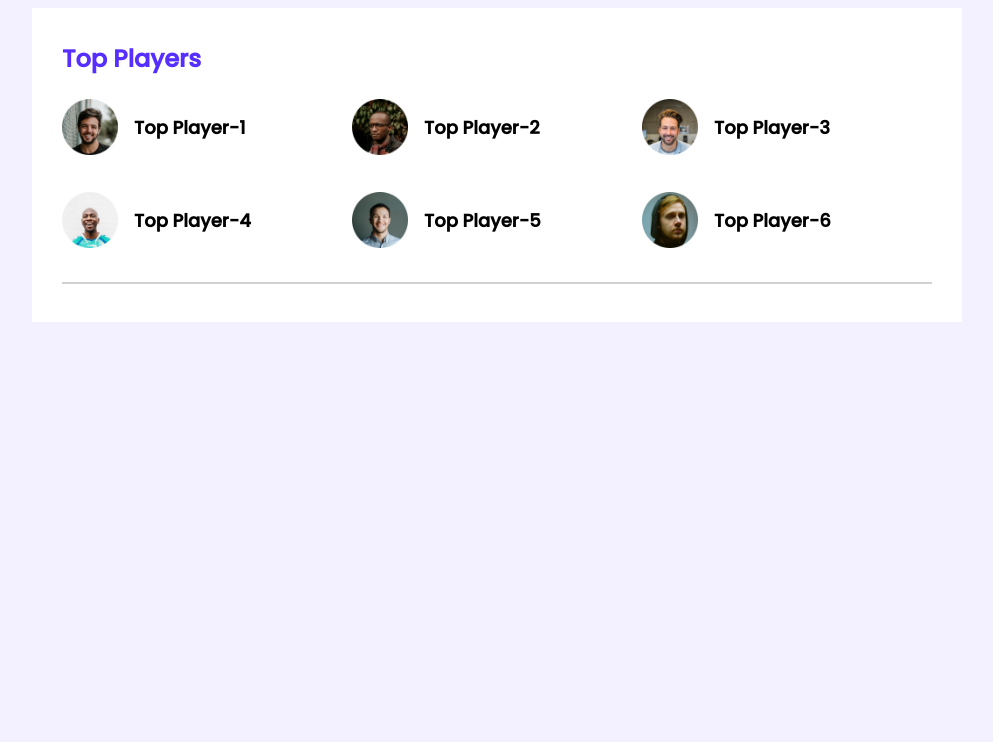
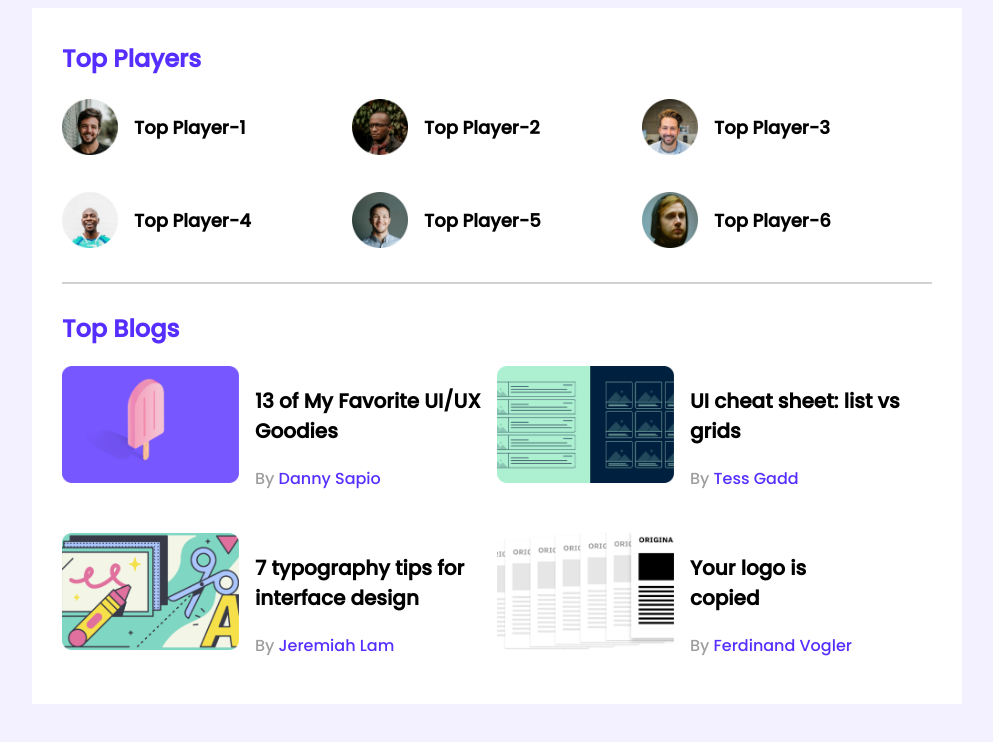
Before and after one commit to mahmudahasan/leader-board-css3-old, a plain HTML site: page index.html in a window 1280 px wide. Shown: the whole page, without its empty margins (143-1136 px from the left). Drawn offline with Linux system fonts and the light colour scheme; a web font is replaced by a local one.

Commit message:
top blog added

```diff
--- a/index.html
+++ b/index.html
@@ -48,6 +48,47 @@
                 </div>
             </div>
             <hr>
+            <div class="top-blogs">
+                <h2 class="section-title">Top Blogs</h2>
+                <div class="blogs">
+                     <article class="blog">
+                         <div class="thumbnail">
+                             <img src="images/blogs/blog-1.png" alt="">
+                         </div>
+                         <div class="blog-info">
+                             <h3 class="blog-title">13 of My Favorite UI/UX Goodies</h3>
+                             <p class="blog-author">By <a href="">Danny Sapio</a></p>
+                         </div>
+                     </article>
+                     <article class="blog">
+                         <div class="thumbnail">
+                             <img src="images/blogs/blog-2.png" alt="">
+                         </div>
+                         <div class="blog-info">
+                             <h3 class="blog-title">UI cheat sheet: list vs grids</h3>
+                             <p class="blog-author">By <a href="">Tess Gadd</a></p>
+                         </div>
+                     </article>
+                     <article class="blog">
+                         <div class="thumbnail">
+                             <img src="images/blogs/blog-3.png" alt="">
+                         </div>
+                         <div class="blog-info">
+                             <h3 class="blog-title">7 typography tips for interface design</h3>
+                             <p class="blog-author">By <a href="">Jeremiah Lam</a></p>
+                         </div>
+                     </article>
+                     <article class="blog">
+                         <div class="thumbnail">
+                             <img src="images/blogs/blog-4.png" alt="">
+                         </div>
+                         <div class="blog-info">
+                             <h3 class="blog-title">Your logo is <br>copied</h3>
+                             <p class="blog-author">By <a href="">Ferdinand Vogler</a></p>
+                         </div>
+                     </article>
+                </div>
+            </div>
         </section>
     </main>
 </body>
--- a/styles/style.css
+++ b/styles/style.css
@@ -17,6 +17,7 @@ main {
 }
 hr {
   border: 1px solid #d1d1d1;
+  margin-bottom: 27px;
 }
 
 /* top players styles */
@@ -46,3 +47,32 @@ hr {
   margin-left: 16px;
   font-size: 18px;
 }
+
+/* top blogs styles */
+.blogs {
+  display: grid;
+  grid-template-columns: repeat(2, 1fr);
+  grid-row-gap: 26px;
+}
+.blog {
+  display: flex;
+}
+.blog img {
+  width: 177px;
+  height: 117px;
+}
+.blog-info {
+  margin-left: 16px;
+}
+.blog-title {
+  font-size: 20px;
+}
+.blog-author {
+  color: #9f9f9f;
+  font-size: 16px;
+}
+.blog-author a {
+  text-decoration: none;
+  font-size: 16px;
+  color: #562eff;
+}
```
